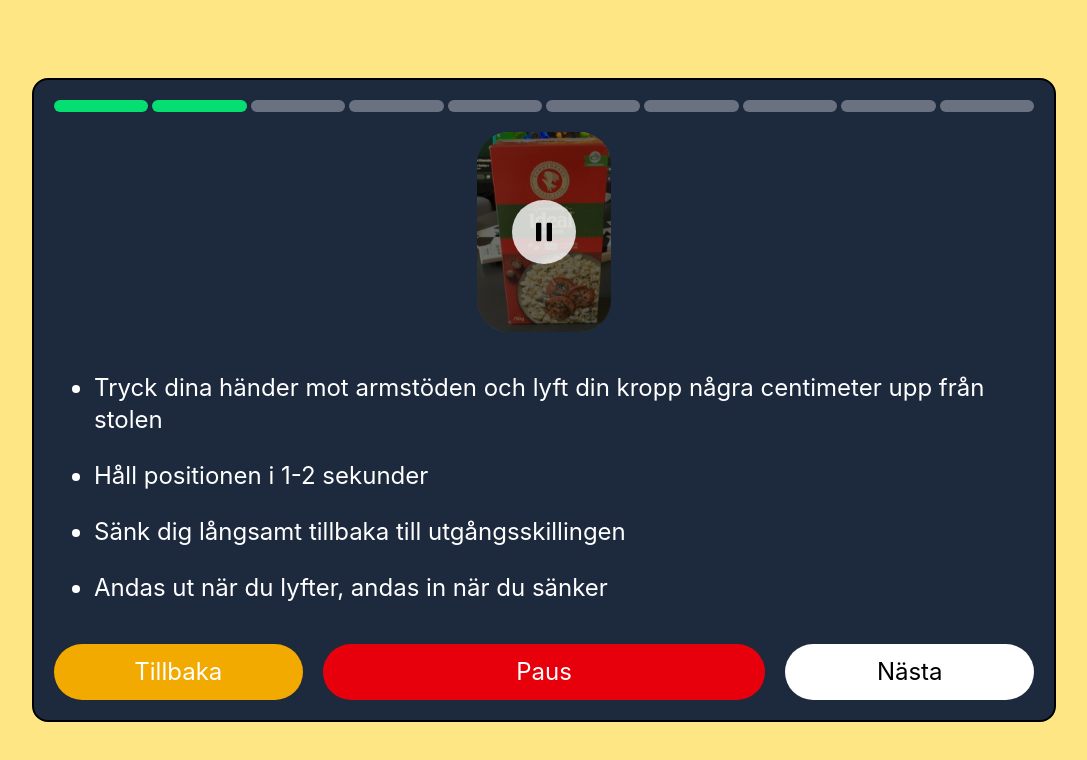
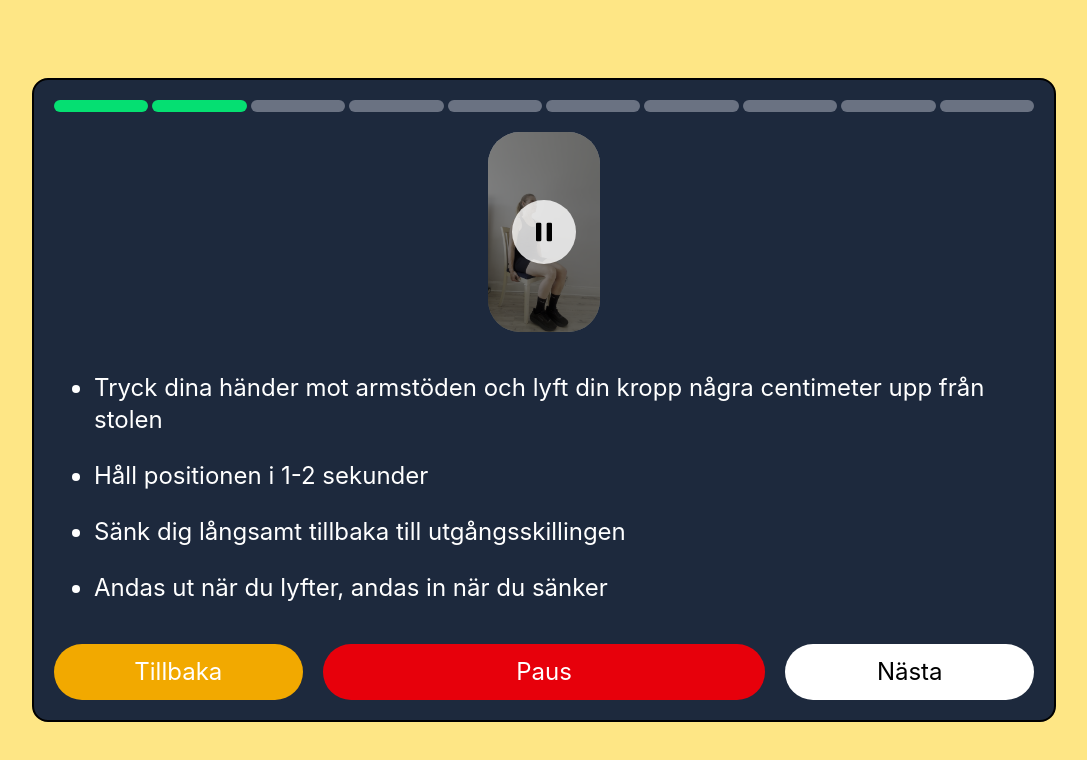
Before and after one commit to SEP400-Group-1/senior-fitness-app, a Vue app: page / in a window 1280 px wide. Shown: the top 760 px of the page, without its empty margins (96-1183 px from the left). Built offline with nearby package versions, Linux system fonts and the light colour scheme.

Commit message:
new image

```diff
--- a/src/components/TrainingView.vue
+++ b/src/components/TrainingView.vue
@@ -18,14 +18,12 @@ const exerciseToDo = ['Tryck dina händer mot armstöden och lyft din kropp någ
 
         <!-- wrapper: relative so the overlay can be positioned inside it -->
         <div class="relative max-h-[25vh]">
-          <img class="rounded-4xl max-h-[25vh]" src="@/assets/images/test_video.png" alt="video">
+          <img class="rounded-4xl max-h-[25vh]" src="@/assets/images/screenshot.png" alt="video">
 
           <div class="absolute inset-0 flex items-center justify-center rounded-4xl bg-black/50 ">
-            <button
-                type="button"
-                aria-label="Pause"
+            <button aria-label="Pause"
                 class="flex size-16 items-center justify-center rounded-full bg-white/80 hover:bg-white transition"
-            >
+                type="button">
               <svg class="size-8 text-black" viewBox="0 0 24 24" fill="currentColor">
                 <rect x="6" y="5" width="4" height="14" rx="1" />
                 <rect x="14" y="5" width="4" height="14" rx="1" />
```
Also changed, not shown: src/assets/images/screenshot.png (added).
